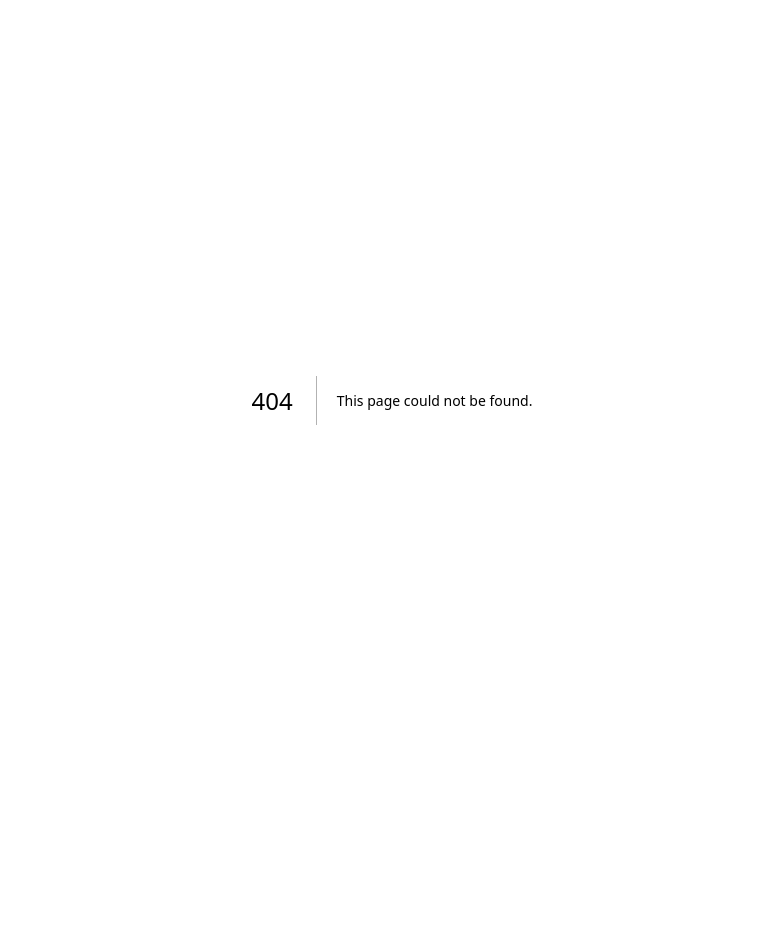
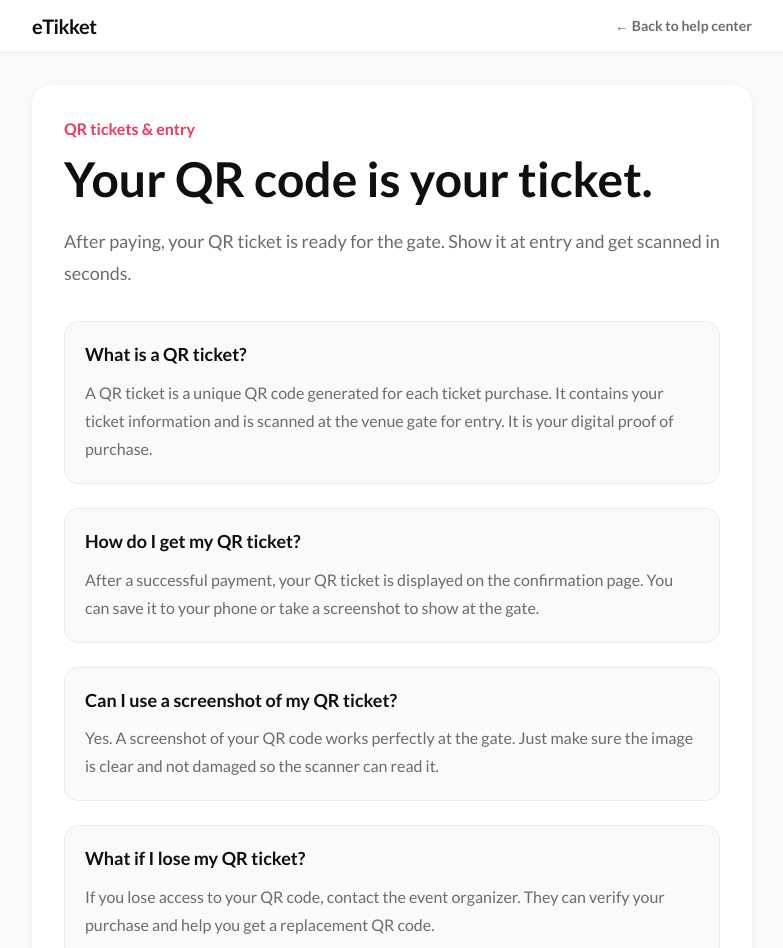
Before and after one commit to dennismutuku2005/eTikket, a Next.js app: page /help/qr-tickets in a window 1280 px wide. Before the commit this address had no page. Shown: the top 948 px of the page, without its empty margins (248-1031 px from the left). Before the commit the page ends 800 px from the top, so only its background shows below. Built offline with nearby package versions, Linux system fonts and the light colour scheme.

Commit message:
feature: added

```diff
--- /dev/null
+++ b/app/help/qr-tickets/page.js
@@ -0,0 +1,77 @@
+import Link from "next/link";
+
+const faqs = [
+  {
+    q: "What is a QR ticket?",
+    a: "A QR ticket is a unique QR code generated for each ticket purchase. It contains your ticket information and is scanned at the venue gate for entry. It is your digital proof of purchase.",
+  },
+  {
+    q: "How do I get my QR ticket?",
+    a: "After a successful payment, your QR ticket is displayed on the confirmation page. You can save it to your phone or take a screenshot to show at the gate.",
+  },
+  {
+    q: "Can I use a screenshot of my QR ticket?",
+    a: "Yes. A screenshot of your QR code works perfectly at the gate. Just make sure the image is clear and not damaged so the scanner can read it.",
+  },
+  {
+    q: "What if I lose my QR ticket?",
+    a: "If you lose access to your QR code, contact the event organizer. They can verify your purchase and help you get a replacement QR code.",
+  },
+  {
+    q: "How is my QR ticket scanned at the gate?",
+    a: "The gate admin uses a smartphone or tablet with the eTikket scanner tool. They scan your QR code, it validates the ticket, and you are let in. The scan is recorded instantly.",
+  },
+  {
+    q: "Can someone else use my QR ticket?",
+    a: "QR tickets are linked to the name and phone number used at checkout. The organizer may check ID at the gate. If you are transferring a ticket, contact the organizer.",
+  },
+  {
+    q: "What happens if my QR code does not scan?",
+    a: "If the QR code does not scan, the gate admin can manually verify your ticket using the name and phone number from your purchase. Make sure your screen brightness is high and the code is not damaged.",
+  },
+];
+
+export default function QRTicketsHelpPage() {
+  return (
+    <main className="min-h-screen bg-[#fafafa] text-[#0f0f10]">
+      <header className="border-b border-[#ececec] bg-white">
+        <div className="mx-auto flex max-w-3xl items-center justify-between gap-4 px-4 py-3 sm:px-6">
+          <Link href="/" aria-label="eTikket home">
+            <span className="text-xl font-bold tracking-tight">eTikket</span>
+          </Link>
+          <Link href="/help" className="text-sm font-semibold text-[#6b6b70] hover:text-[#0f0f10]">
+            ← Back to help center
+          </Link>
+        </div>
+      </header>
+
+      <section className="mx-auto max-w-3xl px-4 py-8 sm:px-6">
+        <div className="rounded-[20px] bg-white p-6 shadow-[0_2px_8px_rgba(15,15,16,0.06)] sm:p-8">
+          <p className="text-base font-bold text-[#f33959]">QR tickets & entry</p>
+          <h1 className="mt-2 text-4xl font-bold leading-tight sm:text-5xl">Your QR code is your ticket.</h1>
+          <p className="mt-4 text-lg leading-8 text-[#6b6b70]">
+            After paying, your QR ticket is ready for the gate. Show it at entry and get scanned in seconds.
+          </p>
+
+          <div className="mt-8 space-y-6">
+            {faqs.map((faq) => (
+              <div key={faq.q} className="rounded-[14px] border border-[#ececec] bg-[#fafafa] p-5">
+                <h2 className="text-lg font-bold leading-snug text-[#0f0f10]">{faq.q}</h2>
+                <p className="mt-3 text-base leading-7 text-[#6b6b70]">{faq.a}</p>
+              </div>
+            ))}
+          </div>
+
+          <div className="mt-8 flex flex-wrap gap-3">
+            <Link href="/events" className="rounded-full bg-[#f33959] px-5 py-3 text-sm font-bold text-white hover:bg-[#d92847]">
+              Browse events
+            </Link>
+            <Link href="/help" className="rounded-full border border-[#ececec] px-5 py-3 text-sm font-bold hover:bg-[#f4f4f5]">
+              Help center
+            </Link>
+          </div>
+        </div>
+      </section>
+    </main>
+  );
+}
```
